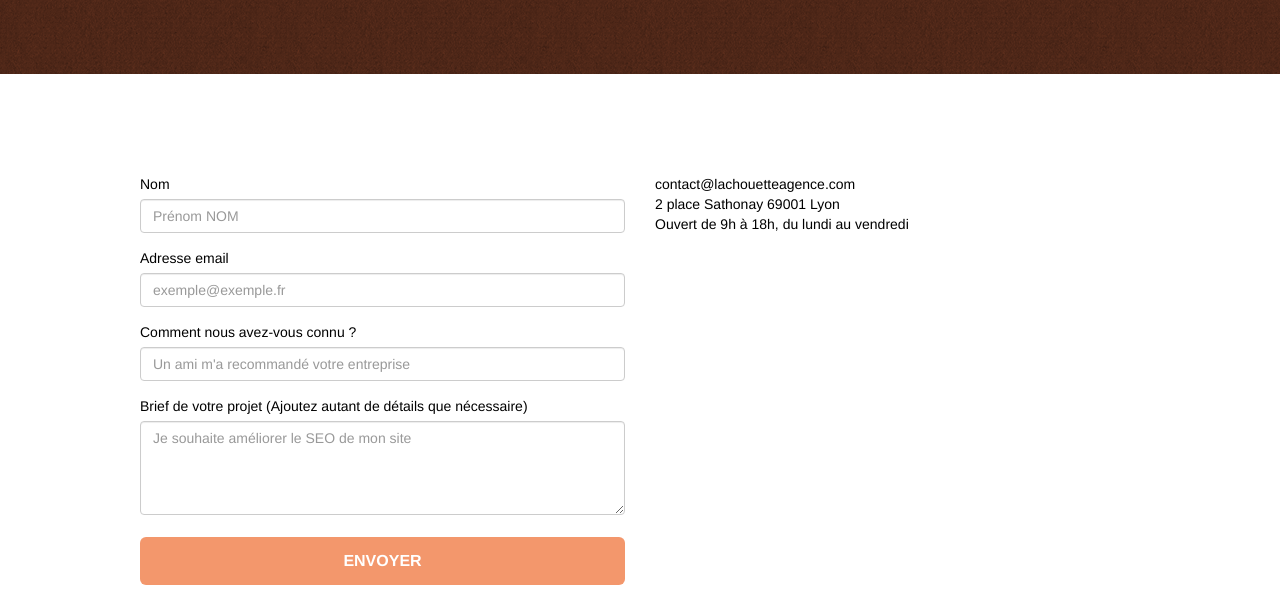
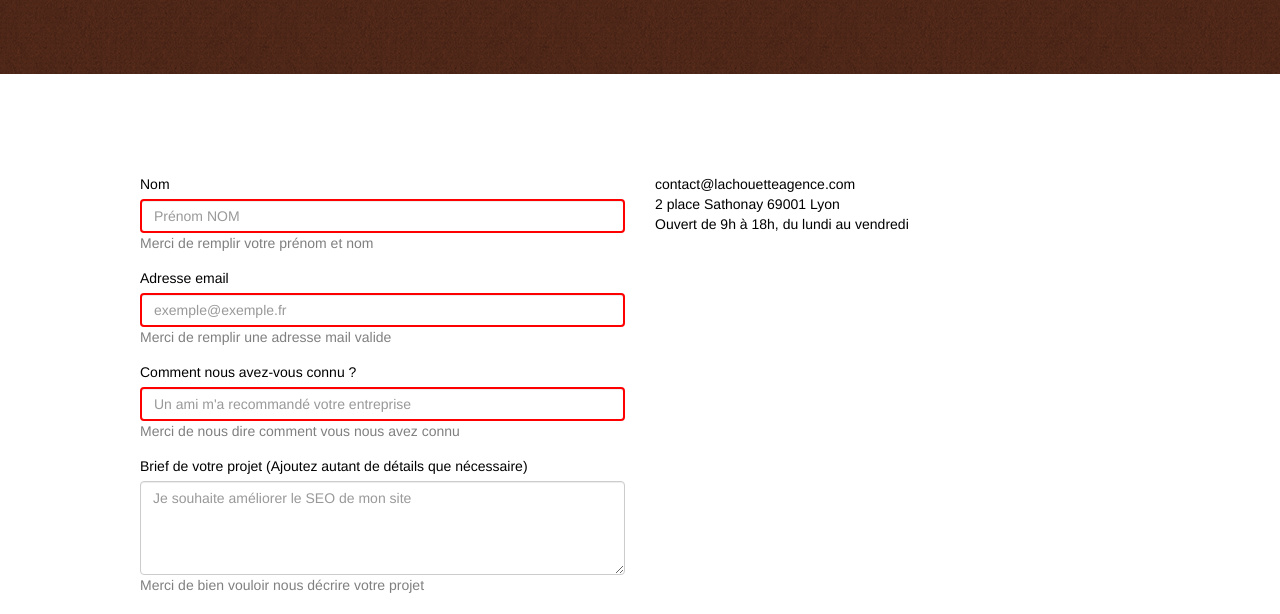
Before and after one commit to MarionCd/MarionCarraud_4_09092021, a plain HTML site: page contact.html in a window 1280 px wide. Shown: the part 330-944 px from the top of the page. Drawn offline with Linux system fonts and the light colour scheme.

Commit message:
correction w3c page contact

```diff
--- a/contact.html
+++ b/contact.html
@@ -30,11 +30,12 @@
 					<nav class="navbar row">
 			 			<div class="navbar-header">
 							<a class="navbar-brand" href="index.html" aria-label="Retour page accueil"><img src="img/la-chouette-agence.webp" alt="logo la chouette agence" height="40" /></a>
-						<div class="navbar-1 special-dropdown-nav">
-							<ul class="site-navigation nav navbar-nav">
-								<li><a href="index.html" aria-label="Page d'accueil">Accueil</a></li>
-								<li><a href="contact.html" aria-label="Nous contacter">Nous contacter</a></li>
-							</ul>
+							<div class="navbar-1 special-dropdown-nav">
+								<ul class="site-navigation nav navbar-nav">
+									<li><a href="index.html" aria-label="Page d'accueil">Accueil</a></li>
+									<li><a href="contact.html" aria-label="Nous contacter">Nous contacter</a></li>
+								</ul>
+							</div>
 						</div>
 					</nav>
 				</div>
@@ -60,22 +61,26 @@
 				<div class="container bloc-lg">
 					<div class="row">
 						<div class="col-sm-6">
-							<form id="form_1" novalidate success-msg="Your message has been sent." fail-msg="Sorry it seems that our mail server is not responding, Sorry for the inconvenience!">
+							<form id="form_1">
 								<div class="form-group">
 									<label>Nom</label>
-									<input id="name" class="form-control" placeholder="Prénom NOM"required />
+									<input id="name" class="form-control" placeholder="Prénom NOM" required />
+									<div class="avertissement">Merci de remplir votre prénom et nom</div>
 								</div>
 								<div class="form-group">
 									<label>Adresse email</label>
 									<input id="email" class="form-control" placeholder="exemple@exemple.fr" type="email" required />
+									<div class="avertissement">Merci de remplir une adresse mail valide</div>
 								</div>
 								<div class="form-group">
 									<label>Comment nous avez-vous connu ?</label>
-									<input class="form-control" type="email" placeholder="Un ami m'a recommandé votre entreprise" required id="input_504" />
+									<input id="connaissance" class="form-control" type="email" placeholder="Un ami m'a recommandé votre entreprise" required />
+									<div class="avertissement">Merci de nous dire comment vous nous avez connu</div>
 								</div>
 								<div class="form-group">
 									<label>Brief de votre projet (Ajoutez autant de détails que nécessaire)<br></label>
 									<textarea id="message" class="form-control" rows="4" cols="50" placeholder="Je souhaite améliorer le SEO de mon site" required></textarea>
+									<div class="avertissement">Merci de bien vouloir nous décrire votre projet</div>
 								</div>
 								<button class="bloc-button btn btn-lg btn-block cta-hero btn-atomic-tangerine" type="submit">Envoyer</button>
 							</form>
--- a/style.css
+++ b/style.css
@@ -914,6 +914,19 @@ a:active{
     width:320px;
     height:270px;
 }
+
+input:invalid{
+    border:2px solid red;
+}
+
+.avertissement{
+    font-size:14px;
+}
+
+input:invalid .avertissement{
+    text-decoration:underline;
+}
+
 @media (max-width: 1024px) {
     .bloc {
         padding-left: 20px;
@@ -931,6 +944,7 @@ a:active{
         height:auto;
     }
 }
+
 
 @media (max-width: 992px) and (min-width: 768px) {
     .navbar .nav {
```
